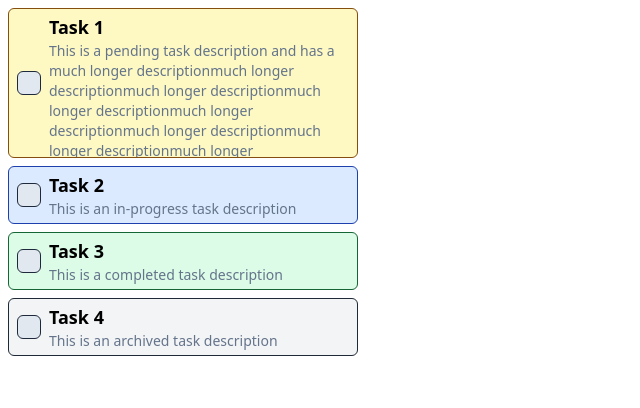
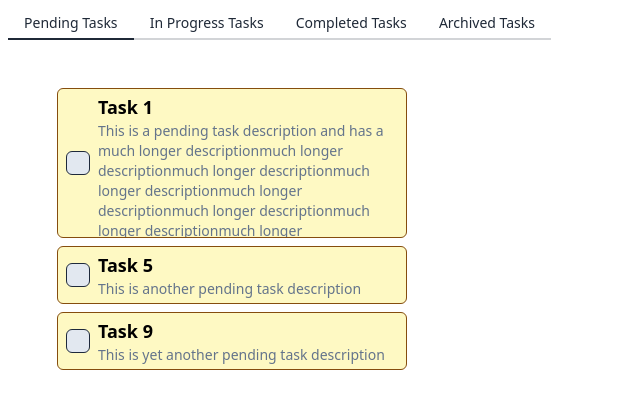
Before and after one commit to fractal-bootcamp/briansmiley-TaskManager, a React (Vite) app: page / in a window 1280 px wide. Shown: the top 408 px of the page, without its empty margins (0-640 px from the left). Built offline with nearby package versions, Linux system fonts and the light colour scheme.

Commit message:
adds task tabs

```diff
--- a/package.json
+++ b/package.json
@@ -21,6 +21,7 @@
     "@typescript-eslint/parser": "^7.15.0",
     "@vitejs/plugin-react-swc": "^3.5.0",
     "autoprefixer": "^10.4.19",
+    "daisyui": "^4.12.10",
     "eslint": "^8.57.0",
     "eslint-plugin-react-hooks": "^4.6.2",
     "eslint-plugin-react-refresh": "^0.4.7",
--- a/src/App.tsx
+++ b/src/App.tsx
@@ -1,35 +1,8 @@
 import { useEffect } from "react";
 import useTaskStore from "./stores/useTaskStore";
-import { Task, TaskStatus } from "./interfaces/Task.d";
-import TaskItem from "./components/TaskItem";
+import TaskTabs from "./components/TaskTabs";
+import { dummyTasks } from "./assets/dummyTasks";
 
-const dummyTasks: Task[] = [
-  {
-    id: "1",
-    title: "Task 1",
-    description:
-      "This is a pending task description and has a much longer descriptionmuch longer descriptionmuch longer descriptionmuch longer descriptionmuch longer descriptionmuch longer descriptionmuch longer descriptionmuch longer descriptionmuch longer descriptionmuch longer descriptionmuch longer descriptionmuch longer description that goes on and on and on and on and on",
-    status: TaskStatus.Pending
-  },
-  {
-    id: "2",
-    title: "Task 2",
-    description: "This is an in-progress task description",
-    status: TaskStatus.InProgress
-  },
-  {
-    id: "3",
-    title: "Task 3",
-    description: "This is a completed task description",
-    status: TaskStatus.Completed
-  },
-  {
-    id: "4",
-    title: "Task 4",
-    description: "This is an archived task description",
-    status: TaskStatus.Archived
-  }
-];
 function App() {
   const { tasks, addTasks, clearTasks } = useTaskStore();
   useEffect(() => {
@@ -38,9 +11,10 @@ function App() {
   }, []);
   return (
     <div className="flex flex-col gap-2 p-2">
-      {tasks.map(task => (
+      {/* {tasks.map(task => (
         <TaskItem key={task.id} task={task} />
-      ))}
+      ))} */}
+      <TaskTabs tasks={tasks} />
     </div>
   );
 }
--- /dev/null
+++ b/src/assets/dummyTasks.ts
@@ -0,0 +1,77 @@
+import { Task, TaskStatus } from "../interfaces/Task.d";
+
+export const dummyTasks: Task[] = [
+  {
+    id: "1",
+    title: "Task 1",
+    description:
+      "This is a pending task description and has a much longer descriptionmuch longer descriptionmuch longer descriptionmuch longer descriptionmuch longer descriptionmuch longer descriptionmuch longer descriptionmuch longer descriptionmuch longer descriptionmuch longer descriptionmuch longer descriptionmuch longer description that goes on and on and on and on and on",
+    status: TaskStatus.Pending
+  },
+  {
+    id: "2",
+    title: "Task 2",
+    description: "This is an in-progress task description",
+    status: TaskStatus.InProgress
+  },
+  {
+    id: "3",
+    title: "Task 3",
+    description: "This is a completed task description",
+    status: TaskStatus.Completed
+  },
+  {
+    id: "4",
+    title: "Task 4",
+    description: "This is an archived task description",
+    status: TaskStatus.Archived
+  },
+  {
+    id: "5",
+    title: "Task 5",
+    description: "This is another pending task description",
+    status: TaskStatus.Pending
+  },
+  {
+    id: "6",
+    title: "Task 6",
+    description: "This is another in-progress task description",
+    status: TaskStatus.InProgress
+  },
+  {
+    id: "7",
+    title: "Task 7",
+    description: "This is another completed task description",
+    status: TaskStatus.Completed
+  },
+  {
+    id: "8",
+    title: "Task 8",
+    description: "This is another archived task description",
+    status: TaskStatus.Archived
+  },
+  {
+    id: "9",
+    title: "Task 9",
+    description: "This is yet another pending task description",
+    status: TaskStatus.Pending
+  },
+  {
+    id: "10",
+    title: "Task 10",
+    description: "This is yet another in-progress task description",
+    status: TaskStatus.InProgress
+  },
+  {
+    id: "11",
+    title: "Task 11",
+    description: "This is yet another completed task description",
+    status: TaskStatus.Completed
+  },
+  {
+    id: "12",
+    title: "Task 12",
+    description: "This is yet another archived task description",
+    status: TaskStatus.Archived
+  }
+];
--- /dev/null
+++ b/src/components/TaskList.tsx
@@ -0,0 +1,18 @@
+import TaskItem from "./TaskItem";
+import { Task } from "../interfaces/Task.d";
+
+interface TaskListProps {
+  tasks: Task[];
+}
+
+const TaskList = ({ tasks }: TaskListProps) => {
+  return (
+    <div className="flex flex-col gap-2 p-2">
+      {tasks.map(task => (
+        <TaskItem key={task.id} task={task} />
+      ))}
+    </div>
+  );
+};
+
+export default TaskList;
--- /dev/null
+++ b/src/components/TaskTabs.tsx
@@ -0,0 +1,64 @@
+import TaskList from "./TaskList";
+import { Task, TaskStatus } from "../interfaces/Task.d";
+
+export default function TaskTabs({ tasks }: { tasks: Task[] }) {
+  const pendingTasks = tasks.filter(task => task.status === TaskStatus.Pending);
+  const inProgressTasks = tasks.filter(
+    task => task.status === TaskStatus.InProgress
+  );
+  const completedTasks = tasks.filter(
+    task => task.status === TaskStatus.Completed
+  );
+  const archivedTasks = tasks.filter(
+    task => task.status === TaskStatus.Archived
+  );
+
+  return (
+    <div role="tablist" className="tabs tabs-bordered">
+      <input
+        type="radio"
+        name="task_tabs"
+        role="tab"
+        className="tab"
+        aria-label="Pending Tasks"
+        defaultChecked
+      />
+      <div role="tabpanel" className="tab-content p-10">
+        <TaskList tasks={pendingTasks} />
+      </div>
+
+      <input
+        type="radio"
+        name="task_tabs"
+        role="tab"
+        className="tab"
+        aria-label="In Progress Tasks"
+      />
+      <div role="tabpanel" className="tab-content p-10">
+        <TaskList tasks={inProgressTasks} />
+      </div>
+
+      <input
+        type="radio"
+        name="task_tabs"
+        role="tab"
+        className="tab"
+        aria-label="Completed Tasks"
+      />
+      <div role="tabpanel" className="tab-content p-10">
+        <TaskList tasks={completedTasks} />
+      </div>
+
+      <input
+        type="radio"
+        name="task_tabs"
+        role="tab"
+        className="tab"
+        aria-label="Archived Tasks"
+      />
+      <div role="tabpanel" className="tab-content p-10">
+        <TaskList tasks={archivedTasks} />
+      </div>
+    </div>
+  );
+}
--- a/tailwind.config.js
+++ b/tailwind.config.js
@@ -1,3 +1,5 @@
+import daisyui from "daisyui";
+
 /** @type {import('tailwindcss').Config} */
 export default {
   future: {
@@ -7,5 +9,5 @@ export default {
   theme: {
     extend: {}
   },
-  plugins: []
+  plugins: [daisyui]
 };
```
Also changed, not shown: 1 other file (tests, documents, lock files or other folders).
